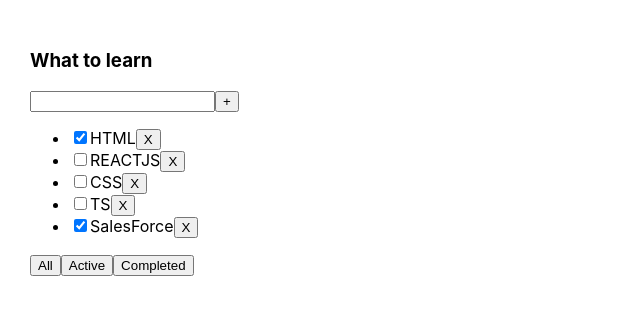
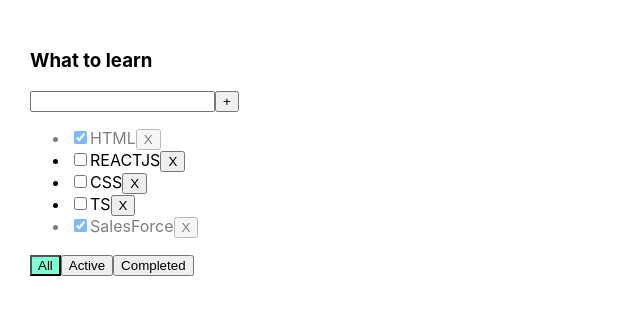
Before and after one commit to DzmitryYesis/TodolistByYesis, a React (Create React App) app: page / in a window 1280 px wide. Shown: the top 314 px of the page, without its empty margins (0-640 px from the left). Built offline with nearby package versions, Linux system fonts and the light colour scheme.

Commit message:
Step 4. Added possibility change tasks status and checkup fof the error.

```diff
--- a/src/App.css
+++ b/src/App.css
@@ -6,3 +6,19 @@
 .App > div {
   margin-right: 50px;
 }
+
+.error {
+  border: red 1px solid;
+}
+
+.errorMessage {
+  color: red;
+}
+
+.active-filter {
+  background-color: aquamarine;
+}
+
+.is-done {
+  opacity: 0.5;
+}
--- a/src/App.tsx
+++ b/src/App.tsx
@@ -18,14 +18,15 @@
     const removeTask = (taskId: string) => {
         setTasks(tasks.filter(t => t.id !== taskId))
     }
-
     const addTask = (newTitle: string) => {
         let newTask: TasksType = {id: v1(), title: newTitle, isDone: false}
         setTasks([newTask, ...tasks])
     }
+    const changeStatus = (taskId: string, newIsDone: boolean) => {
+        setTasks(tasks.map(t => t.id === taskId ? {...t, isDone: newIsDone} : t))
+    }
 
     const [filter, setFilter] = useState<FilterType>('all')
-
 
     let tasksFiltered = tasks
     if (filter === 'active') {
@@ -41,9 +42,11 @@
             <Todolists
                 todolistTitle={'What to learn'}
                 tasks={tasksFiltered}
+                filter={filter}
                 removeTask={removeTask}
                 changeFilter={setFilter}
                 addTask={addTask}
+                changeStatus={changeStatus}
             />
         </div>
     );
--- a/src/Todolists.tsx
+++ b/src/Todolists.tsx
@@ -10,28 +10,50 @@
 type TodolistsType = {
     todolistTitle: string
     tasks: Array<TasksType>
+    filter: FilterType
     removeTask: (taskId: string) => void
     changeFilter: (filter: FilterType) => void
     addTask: (newTitle: string) => void
+    changeStatus: (taskId: string, newIsDone: boolean) => void
 }
 
-export const Todolists = ({todolistTitle, tasks, removeTask, changeFilter, addTask, ...props}: TodolistsType) => {
+export const Todolists = ({
+                              todolistTitle,
+                              tasks,
+                              filter,
+                              removeTask,
+                              changeFilter,
+                              addTask,
+                              changeStatus,
+                              ...props
+                          }: TodolistsType) => {
 
     const [title, setTitle] = useState('')
+    const [error, setError] = useState<string | null>(null)
 
     const addTaskHandler = () => {
-        addTask(title)
-        setTitle('')
+        if (title.trim() !== '') {
+            addTask(title)
+            setTitle('')
+        } else {
+            setError('Incorrect title')
+        }
     }
     const onChangeTitleHandler = (e: ChangeEvent<HTMLInputElement>) => {
+        setError('')
         setTitle(e.currentTarget.value)
     }
-    const addTaskOnKeyPress = (e: KeyboardEvent<HTMLInputElement>) => {
-        if (e.charCode === 13) {
-            addTask(title)
-            setTitle('')
+    const addTaskOnKeyPressHandler = (e: KeyboardEvent<HTMLInputElement>) => {
+        if (title.trim() !== '') {
+            if (e.charCode === 13) {
+                addTask(title)
+                setTitle('')
+            }
+        } else {
+            setError('Incorrect title')
         }
     }
+
     const filterAll = () => changeFilter('all')
     const filterActive = () => changeFilter('active')
     const filterCompleted = () => changeFilter('completed')
@@ -41,18 +63,22 @@
         <div>
             <h3>{todolistTitle}</h3>
             <div>
-                <input value={title} onChange={onChangeTitleHandler} onKeyPress={addTaskOnKeyPress}/>
+                <input className={error ? 'error' : ''} value={title} onChange={onChangeTitleHandler}
+                       onKeyPress={addTaskOnKeyPressHandler}/>
                 <button onClick={addTaskHandler}>+</button>
+                {error && <div className={'errorMessage'}>{error}</div>}
             </div>
             <ul>
                 {
                     tasks.map(t => {
 
                         const removeTaskHandler = () => removeTask(t.id)
-
+                        const changeStatusTasksHandler = (e: ChangeEvent<HTMLInputElement>) => {
+                            changeStatus(t.id, e.currentTarget.checked)
+                        }
                         return (
-                            <li key={t.id}>
-                                <input type={'checkbox'} checked={t.isDone}/>
+                            <li key={t.id} className={t.isDone ? 'is-done' : ''}>
+                                <input type={'checkbox'} checked={t.isDone} onChange={changeStatusTasksHandler}/>
                                 <span>{t.title}</span>
                                 <button onClick={removeTaskHandler}>X</button>
                             </li>)
@@ -60,9 +86,10 @@
                 }
             </ul>
             <div>
-                <button onClick={filterAll}>All</button>
-                <button onClick={filterActive}>Active</button>
-                <button onClick={filterCompleted}>Completed</button>
+                <button className={filter === 'all' ? 'active-filter' : ''} onClick={filterAll}>All</button>
+                <button className={filter === 'active' ? 'active-filter' : ''} onClick={filterActive}>Active</button>
+                <button className={filter === 'completed' ? 'active-filter' : ''} onClick={filterCompleted}>Completed
+                </button>
             </div>
         </div>
     );
```
